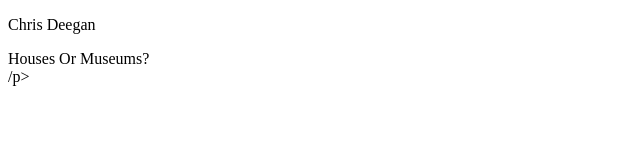
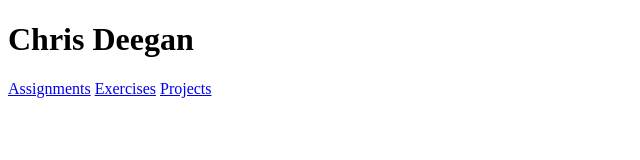
Before and after one commit to cpd2140/psychic-engine, a plain HTML site: page index.html in a window 1280 px wide. Shown: the whole page, without its empty margins (0-640 px from the left). Drawn offline with Linux system fonts and the light colour scheme.

Commit message:
Update index.html

```diff
--- a/index.html
+++ b/index.html
@@ -4,13 +4,13 @@
 <head>
     <meta charset="UTF-8">
     <meta name="viewport" content="width=device-width, initial-scale=1.0">
-    <title>Document</title>
+    <title>Chris Deegan</title>
 </head>
 
 <body>
-    <p>Chris Deegan</p>
+    <h1>Chris Deegan</h1>
 
-    <a href="http://exercises/week_02/houses_or_museums/index.html"></a>
-    <p>
-    <nav>Houses Or Museums?</nav>/p>
+    <a href="/assignments">Assignments</a>
+    <a href="/exercises">Exercises</a>
+    <a href="/projects">Projects</a>
 </body>
```
